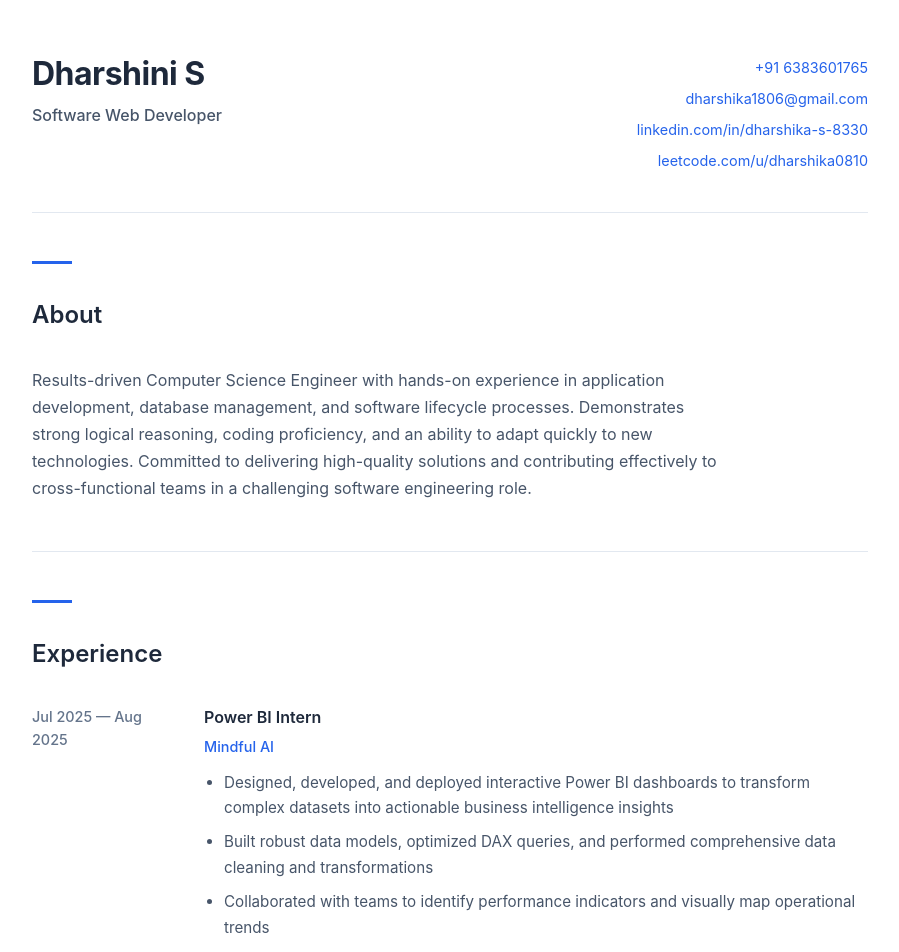
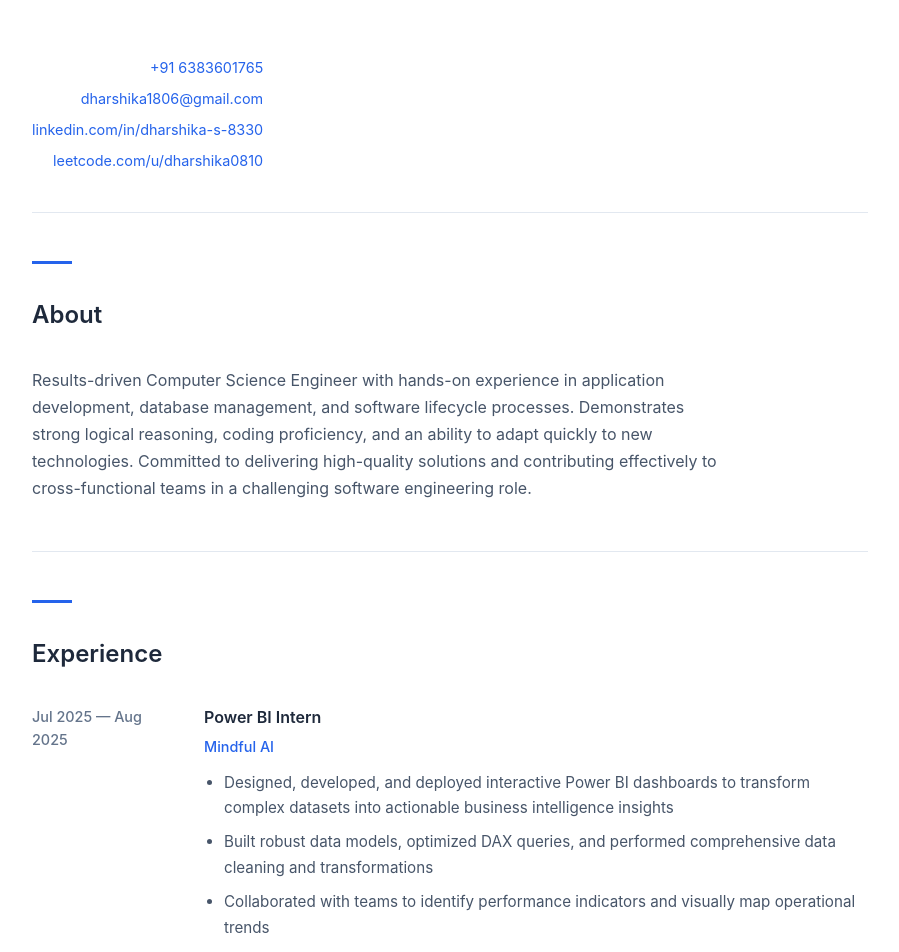
Before and after one commit to Dharshini1810-spec/learning-git, a plain HTML site: page index.html in a window 1280 px wide. Shown: the top 952 px of the page, without its empty margins (190-1089 px from the left). Drawn offline with Linux system fonts and the light colour scheme.

Commit message:
index.html file created

```diff
--- a/index.html
+++ b/index.html
@@ -446,10 +446,7 @@
         <!-- Header -->
         <header>
             <div class="header-content">
-                <div class="header-left">
-                    <h1>Dharshini S</h1>
-                    <p>Software Web Developer</p>
-                </div>
+
                 <div class="header-right">
                     <a href="tel:+916383601765">+91 6383601765</a>
                     <a href="mailto:dharshika1806@gmail.com">dharshika1806@gmail.com</a>
```
